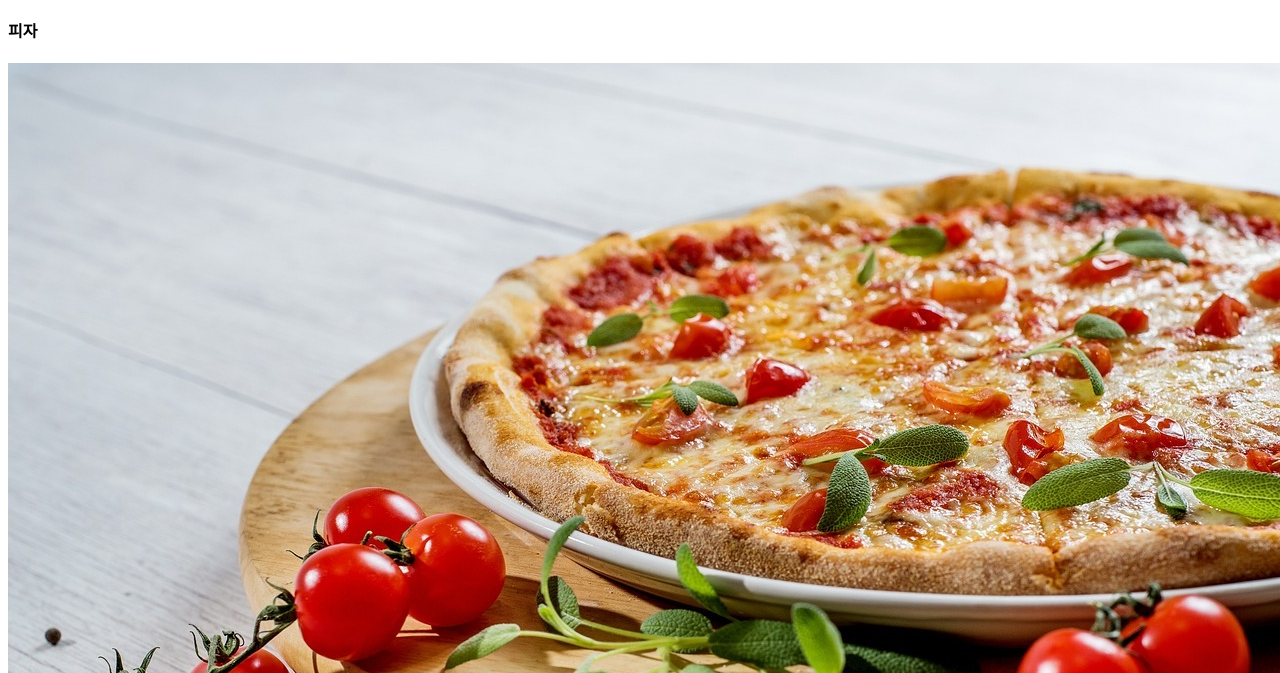
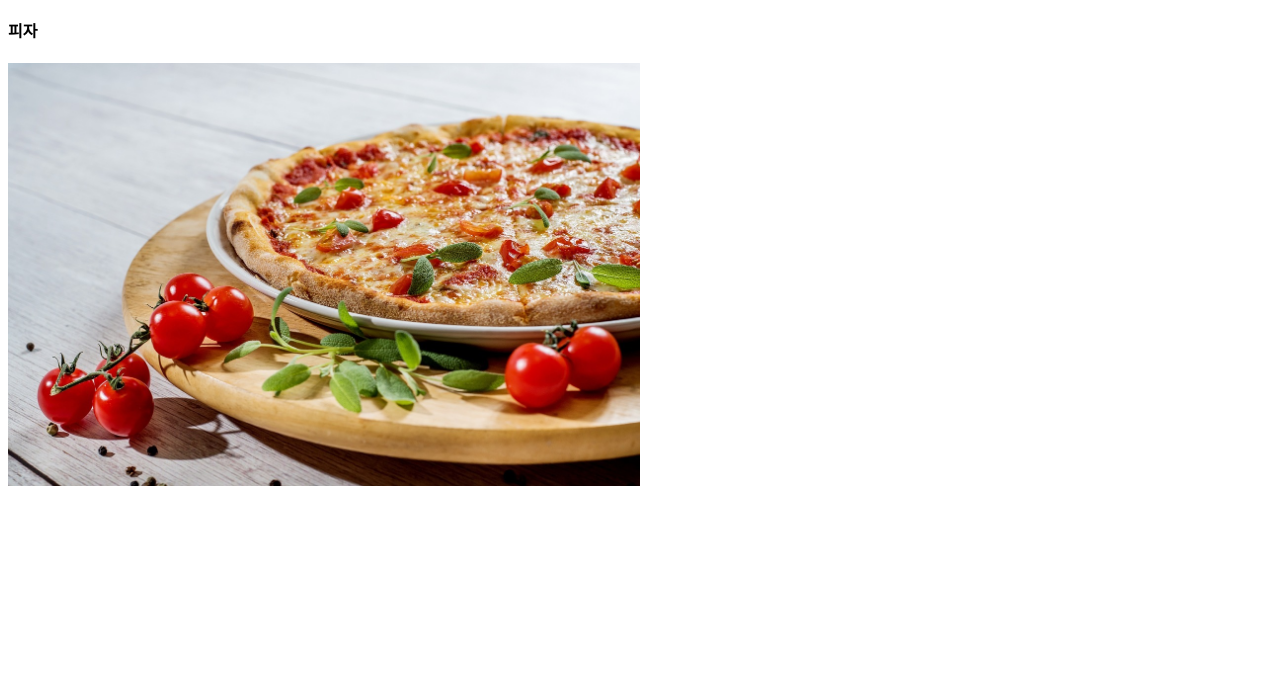
Before and after one commit to eldk9876/eldk9876.github.io, a plain HTML site: page portfolio/index.html in a window 1280 px wide. Shown: the part 127-800 px from the top of the page. Drawn offline with Linux system fonts and the light colour scheme.

Commit message:
2024-05-30 test 2 README

```diff
--- a/portfolio/index.html
+++ b/portfolio/index.html
@@ -12,6 +12,6 @@
 
     <h4>피자</h4>
 
-    <img src="../resources/pizza.jpg" alt="" />
+    <img src="../resources/pizza.jpg" alt="" width="50%" />
   </body>
 </html>
```
